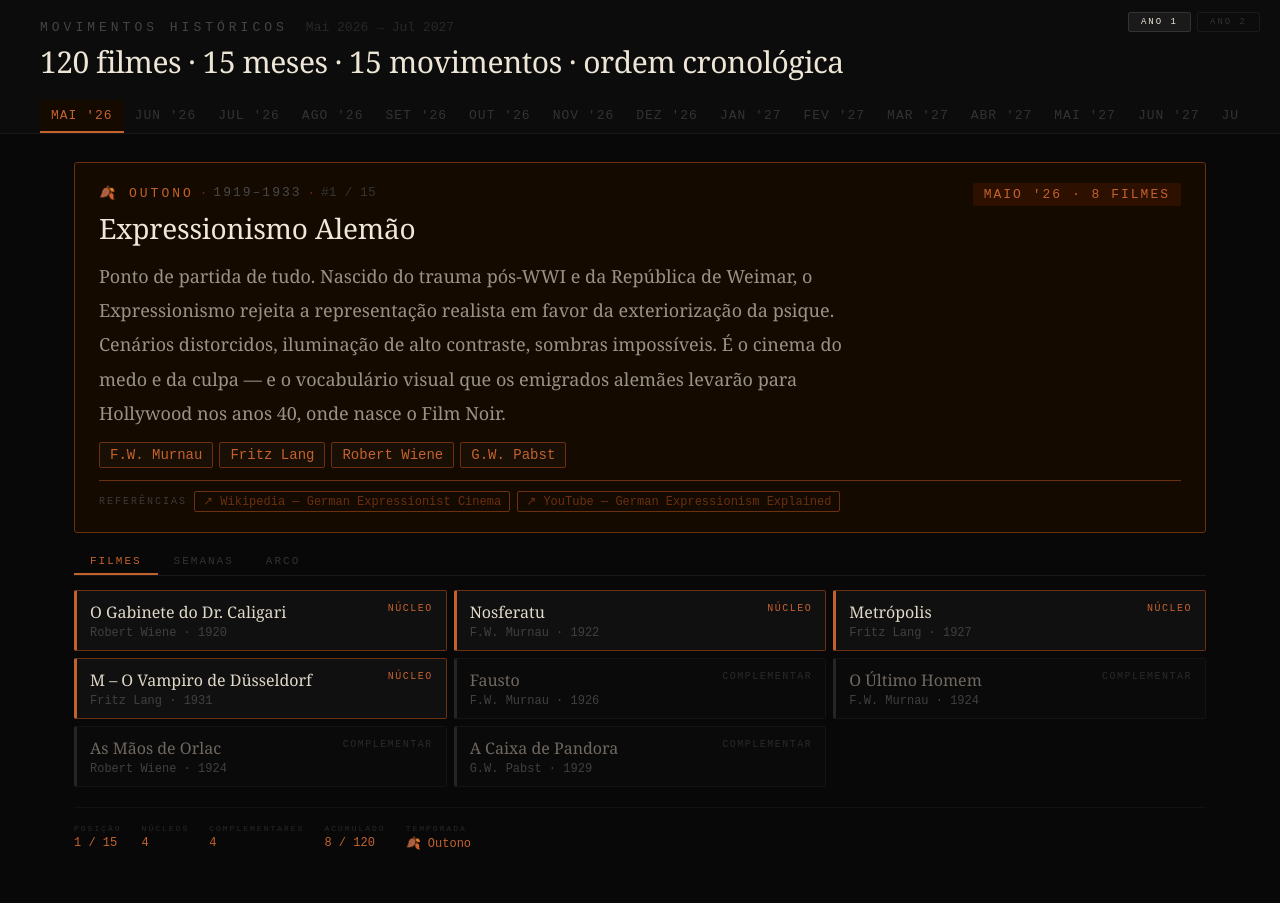
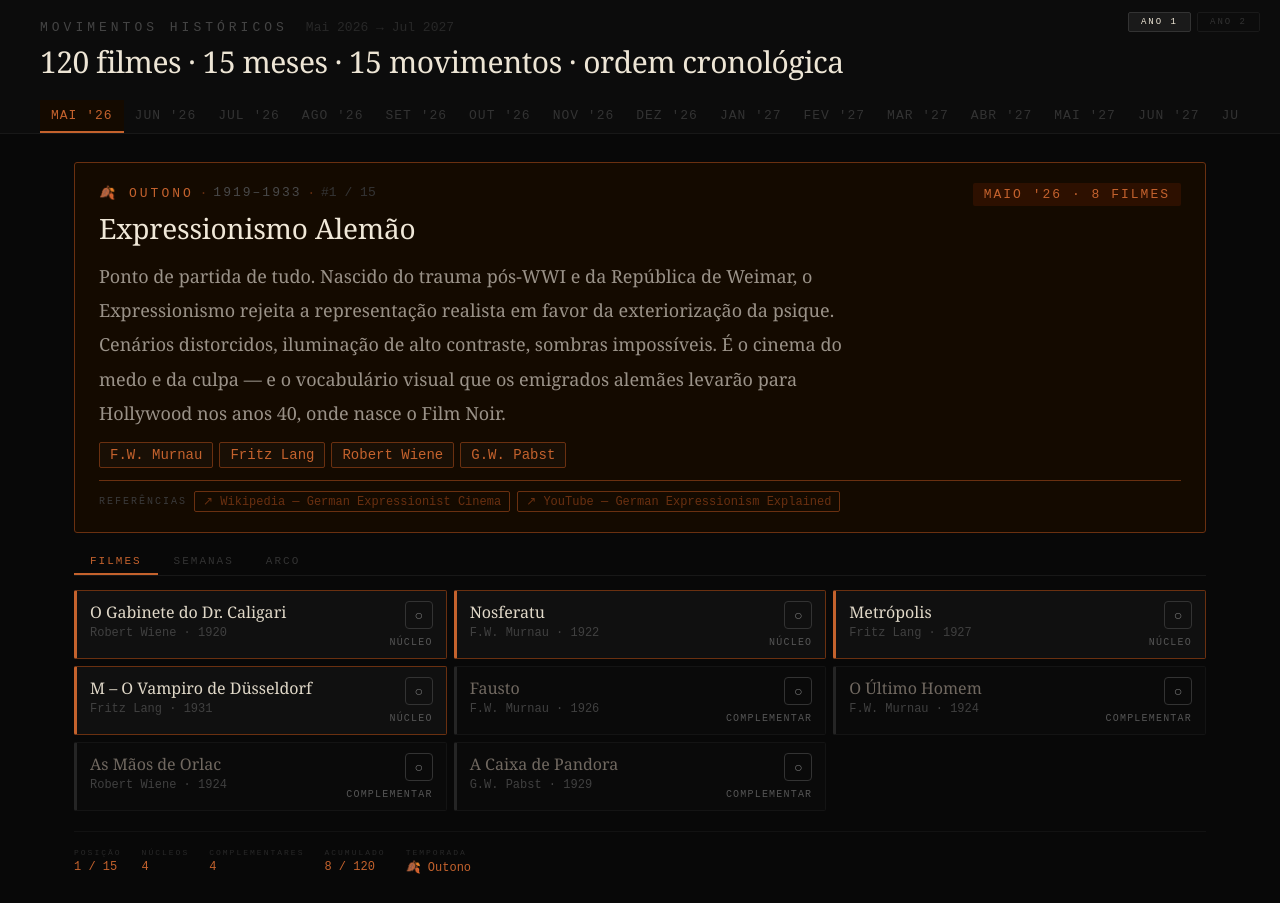
Before and after one commit to gui-azesantos/cinema-challenge, a Next.js app: page / in a window 1280 px wide. Before the commit the page ends 879 px from the top, so only its background shows below. Built offline with nearby package versions, Linux system fonts and the light colour scheme.

Commit message:
feat: enhance CinemaViewer with localStorage support for active film and watched status

```diff
--- a/app/page.tsx
+++ b/app/page.tsx
@@ -1,25 +1,62 @@
 "use client";
 
-import { useState } from "react";
+import { useEffect, useState } from "react";
 import CinemaViewer from "@/components/CinemaViewer";
 import ano1 from "@/data/ano1";
 import ano2 from "@/data/ano2";
 
 export default function Home() {
   const [ano, setAno] = useState<1 | 2>(1);
+  const [ready, setReady] = useState(false);
+
+  useEffect(() => {
+    const saved = window.localStorage.getItem("cinema-lastAno");
+    if (saved === "1" || saved === "2") {
+      setAno(Number(saved) as 1 | 2);
+    }
+    setReady(true);
+  }, []);
+
+  if (!ready) {
+    return (
+      <div
+        style={{
+          minHeight: "100vh",
+          background: "#080808",
+          display: "grid",
+          placeItems: "center",
+          color: "#9a9a9a",
+          fontFamily: "monospace",
+          fontSize: 13,
+        }}
+      >
+        Carregando seu ponto de parada...
+      </div>
+    );
+  }
 
   return (
     <div>
       {/* Year switcher */}
-      <div style={{
-        position: "fixed", top: 0, right: 0, zIndex: 100,
-        padding: "12px 20px",
-        display: "flex", gap: 6, alignItems: "center",
-      }}>
-        {([1, 2] as const).map(n => (
+      <div
+        style={{
+          position: "fixed",
+          top: 0,
+          right: 0,
+          zIndex: 100,
+          padding: "12px 20px",
+          display: "flex",
+          gap: 6,
+          alignItems: "center",
+        }}
+      >
+        {([1, 2] as const).map((n) => (
           <button
             key={n}
-            onClick={() => setAno(n)}
+            onClick={() => {
+              setAno(n);
+              window.localStorage.setItem("cinema-lastAno", String(n));
+            }}
             style={{
               padding: "4px 12px",
               background: ano === n ? "#1a1a1a" : "transparent",
@@ -37,7 +74,7 @@ export default function Home() {
         ))}
       </div>
 
-      <CinemaViewer data={ano === 1 ? ano1 : ano2} ano={ano} />
+      <CinemaViewer key={ano} data={ano === 1 ? ano1 : ano2} ano={ano} />
     </div>
   );
 }
--- a/components/CinemaViewer.tsx
+++ b/components/CinemaViewer.tsx
@@ -1,7 +1,7 @@
 "use client";
 
-import { useState } from "react";
-import { Month } from "@/data/ano1";
+import { useEffect, useState } from "react";
+import { Film, Month } from "@/data/ano1";
 import { seasonColors, seasonLabels, monthLabel, Season } from "@/lib/seasons";
 
 interface Props {
@@ -10,6 +10,12 @@ interface Props {
 }
 
 type Tab = "filmes" | "semanas" | "arco";
+
+const activeStorageKey = (ano: 1 | 2) => `cinema-lastActive-ano${ano}`;
+const watchedFilmsStorageKey = "cinema-watchedFilms";
+
+const getFilmKey = (film: Film, monthIndex: number, filmIndex: number) =>
+  `${film.title}::${film.year}::${monthIndex}::${filmIndex}`;
 
 function getWikipediaUrl(name: string) {
   return `https://en.wikipedia.org/wiki/${encodeURIComponent(name)}`;
@@ -21,8 +27,66 @@ function getLetterboxdSearchUrl(title: string, year: number) {
 }
 
 export default function CinemaViewer({ data, ano }: Props) {
-  const [active, setActive] = useState(0);
+  const [active, setActive] = useState<number | null>(null);
   const [tab, setTab] = useState<Tab>("filmes");
+  const [watchedFilms, setWatchedFilms] = useState<Record<string, boolean>>({});
+  const [isReady, setIsReady] = useState(false);
+
+  useEffect(() => {
+    const savedActive = window.localStorage.getItem(activeStorageKey(ano));
+    if (savedActive !== null) {
+      const parsed = Number(savedActive);
+      if (!Number.isNaN(parsed) && parsed >= 0 && parsed < data.length) {
+        setActive(parsed);
+      } else {
+        setActive(0);
+      }
+    } else {
+      setActive(0);
+    }
+
+    const savedFilms = window.localStorage.getItem(watchedFilmsStorageKey);
+    if (savedFilms) {
+      try {
+        setWatchedFilms(JSON.parse(savedFilms));
+      } catch {
+        setWatchedFilms({});
+      }
+    }
+
+    setIsReady(true);
+  }, [ano, data.length]);
+
+  useEffect(() => {
+    if (active !== null) {
+      window.localStorage.setItem(activeStorageKey(ano), String(active));
+    }
+  }, [active, ano]);
+
+  useEffect(() => {
+    window.localStorage.setItem(
+      watchedFilmsStorageKey,
+      JSON.stringify(watchedFilms),
+    );
+  }, [watchedFilms]);
+
+  if (!isReady || active === null) {
+    return (
+      <div
+        style={{
+          minHeight: "100vh",
+          background: "#080808",
+          display: "grid",
+          placeItems: "center",
+          color: "#9a9a9a",
+          fontFamily: "monospace",
+          fontSize: 13,
+        }}
+      >
+        Restaurando seu ponto de parada...
+      </div>
+    );
+  }
 
   const m = data[active];
   const colors = seasonColors[m.season as Season];
@@ -34,6 +98,13 @@ export default function CinemaViewer({ data, ano }: Props) {
   const handleMonth = (i: number) => {
     setActive(i);
     setTab("filmes");
+  };
+
+  const toggleWatched = (filmKey: string) => {
+    setWatchedFilms((prev) => ({
+      ...prev,
+      [filmKey]: !prev[filmKey],
+    }));
   };
 
   const isAno1 = ano === 1;
@@ -377,7 +448,10 @@ export default function CinemaViewer({ data, ano }: Props) {
               gap: 7,
             }}
           >
-            {m.films.map((f, i) => (
+            {m.films.map((f, i) => {
+              const filmKey = getFilmKey(f, active, i);
+              const isWatched = !!watchedFilms[filmKey];
+              return (
                 <div
                   key={i}
                   style={{
@@ -421,22 +495,53 @@ export default function CinemaViewer({ data, ano }: Props) {
                       {f.director} · {f.year}
                     </div>
                   </div>
+                  <div
+                    style={{
+                      display: "flex",
+                      flexDirection: "column",
+                      alignItems: "flex-end",
+                      gap: 8,
+                    }}
+                  >
+                    <button
+                      type="button"
+                      onClick={() => toggleWatched(filmKey)}
+                      aria-label={
+                        isWatched ? "Desmarcar como visto" : "Marcar como visto"
+                      }
+                      style={{
+                        width: 28,
+                        height: 28,
+                        borderRadius: 4,
+                        border: `1px solid ${
+                          isWatched ? colors.accent : "#333"
+                        }`,
+                        background: isWatched ? colors.bg : "transparent",
+                        color: isWatched ? colors.accent : "#777",
+                        fontSize: 14,
+                        cursor: "pointer",
+                        display: "inline-flex",
+                        alignItems: "center",
+                        justifyContent: "center",
+                      }}
+                    >
+                      {isWatched ? "✓" : "○"}
+                    </button>
                     <span
                       style={{
                         fontSize: 10,
-                    letterSpacing: 1.5,
-                    color: f.type === "núcleo" ? colors.accent : "#2a2a2a",
+                        color: isWatched ? colors.accent : "#555",
+                        fontFamily: "monospace",
                         textTransform: "uppercase",
-                    fontFamily: "monospace",
-                    marginTop: 2,
-                    whiteSpace: "nowrap",
-                    marginLeft: 10,
+                        letterSpacing: 1.2,
                       }}
                     >
-                  {f.type}
+                      {isWatched ? "VISTO" : f.type}
                     </span>
                   </div>
-            ))}
+                </div>
+              );
+            })}
           </div>
         )}
 
```
Lines whose indentation alone changed are shown as unchanged.
